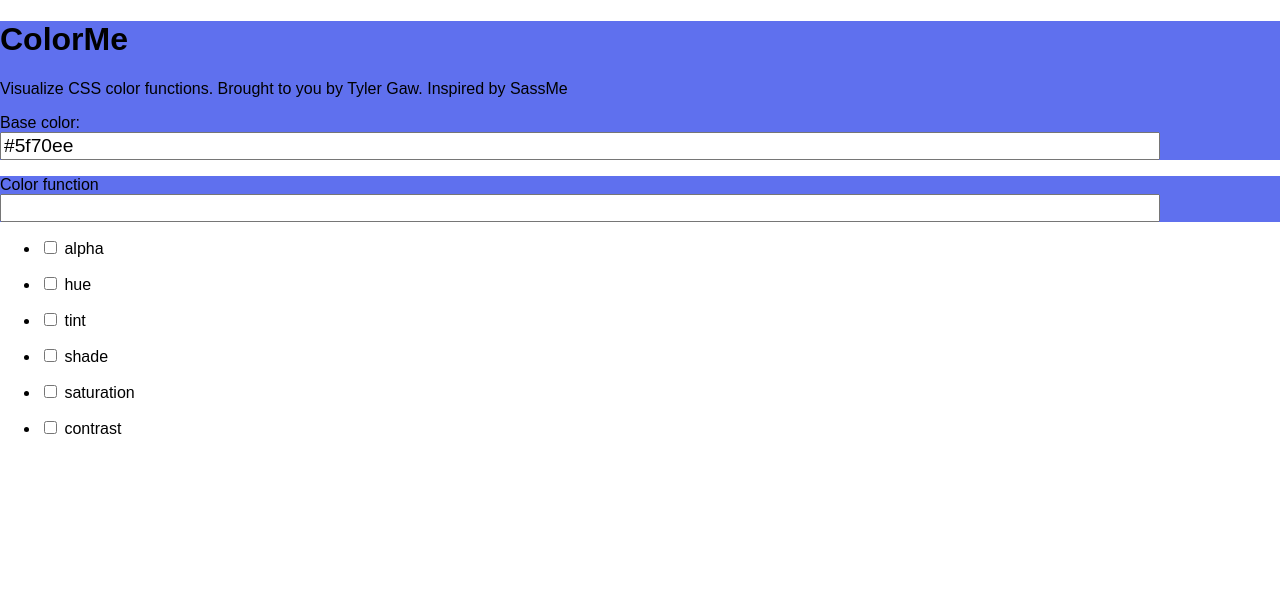
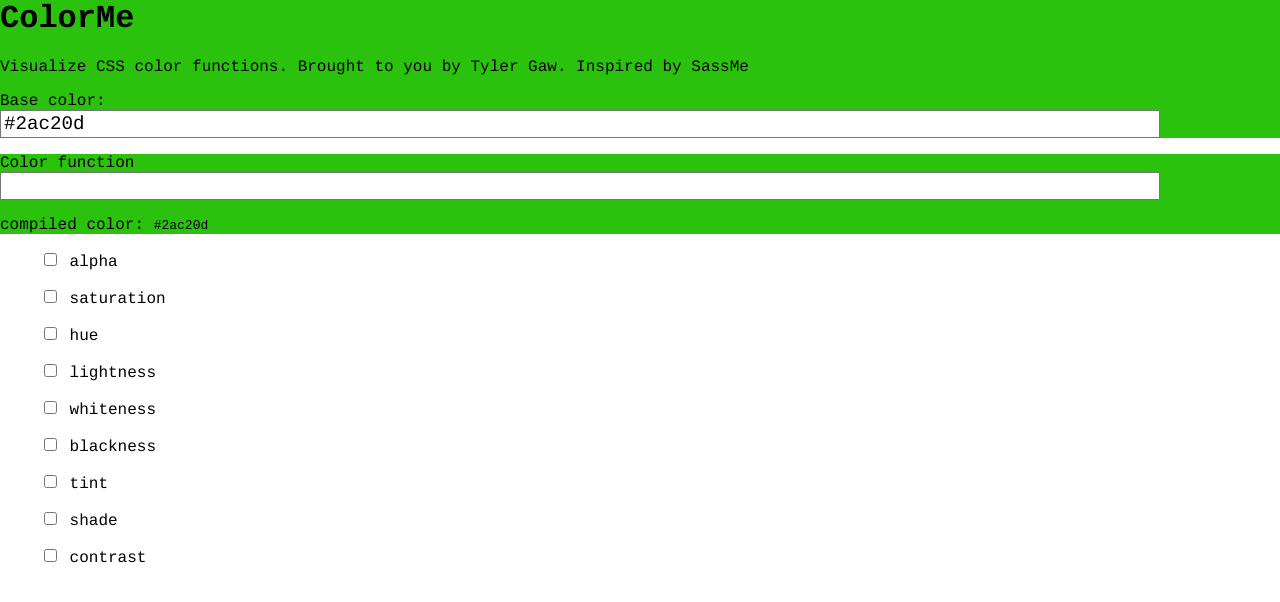
Before and after one commit to tylergaw/colorme, a React (Create React App) app: page / in a window 1280 px wide. Shown: the top 602 px of the page. Built offline with nearby package versions, Linux system fonts and the light colour scheme.

Commit message:
Adds url param base color setting. Fixes more stuff

```diff
--- a/package.json
+++ b/package.json
@@ -11,10 +11,10 @@
     "url": "https://tylergaw.com"
   },
   "homepage": "https://colorme.io",
+  "repository": "https://github.com/tylergaw/colorme",
   "bugs": "https://github.com/tylergaw/colorme/issues",
   "dependencies": {
     "color": "1.0.3",
-    "color-string": "1.4.0",
     "css-color-function": "1.3.0",
     "ramda": "0.23.0",
     "react": "15.4.1",
--- a/public/index.html
+++ b/public/index.html
@@ -4,6 +4,7 @@
     <meta charset="utf-8">
     <meta name="viewport" content="width=device-width, initial-scale=1">
     <link rel="shortcut icon" href="%PUBLIC_URL%/favicon.ico">
+    <link rel="stylesheet" href="https://fonts.googleapis.com/css?family=Cousine:400,700">
     <title>ColorMe</title>
   </head>
   <body>
--- a/src/App.css
+++ /dev/null
@@ -1,10 +0,0 @@
-label {
-  display: block;
-  margin-top: 1rem;
-}
-
-input[type='text'] {
-  display: block;
-  font-size: 1.2rem;
-  width: 90%;
-}
--- a/src/App.js
+++ b/src/App.js
@@ -1,25 +1,47 @@
-import './App.css';
-
 import React, { Component } from 'react';
-import {clone, findIndex, propEq} from 'ramda';
+import {findIndex, propEq} from 'ramda';
 
 import color from 'color';
 import colorFn from 'css-color-function';
-import colorString from 'color-string';
 
-const availableAdjusters = [
+const DEFAULT_BASE_COLOR = '#2ac20d';
+
+const ADJUSTERS = [
   {
     enabled: false,
     name: 'alpha',
     shortName: 'a',
+    unit: '%'
+  },
+  {
+    enabled: false,
+    name: 'saturation',
     unit: '%',
-    value: 100
+    shortName: 's'
   },
   {
     enabled: false,
     name: 'hue',
-    shortName: 'h',
-    value: null
+    max: 360,
+    shortName: 'h'
+  },
+  {
+    enabled: false,
+    name: 'lightness',
+    unit: '%',
+    shortName: 'l'
+  },
+  {
+    enabled: false,
+    name: 'whiteness',
+    unit: '%',
+    shortName: 'w'
+  },
+  {
+    enabled: false,
+    name: 'blackness',
+    unit: '%',
+    shortName: 'b'
   },
   {
     enabled: false,
@@ -35,74 +57,156 @@
   },
   {
     enabled: false,
-    name: 'saturation',
-    shortName: 's',
-    value: 0
-  },
-  {
-    enabled: false,
-    defaultValue: 0,
     name: 'contrast',
     unit: '%',
     value: 0
   }
 ];
 
-const getColorReport = (inputColor) => {
-  // Don't return a report if this is an invalid color.
-  if (!colorString.get(inputColor)) {
-    return null
+/**
+ * @param {String} inputColor - A valid hex, rgb, rgba color.
+ * @return {Object} An object containing the properties of the given inputColor.
+ *                  properties include; rgb, hsl, hwb, alpha, lightness,
+ *                  blackness, whiteness.
+ */
+const getColorProperties = (inputColor) => {
+  const colorObj = color(inputColor);
+  const {valpha} = colorObj;
+  const {
+    r: red,
+    g: green,
+    b: blue
+  } = colorObj.object();
+
+  const {
+    h: hue,
+    s: saturation,
+    l: lightness
+  } = colorObj.hsl().object();
+
+  const {
+    b: blackness,
+    w: whiteness
+  } = colorObj.hwb().object();
+
+  const properties = {
+    alpha: valpha * 100,
+    hue,
+    lightness,
+    saturation,
+    blackness,
+    whiteness,
+    red,
+    green,
+    blue
   };
 
-  const outputColorObj = color(inputColor);
+  // Round any floats up on the way out.
+  return Object.keys(properties).reduce((prev, curr) => {
+    prev[curr] = Math.ceil(properties[curr]);
+    return prev;
+  }, {});
+};
 
+/**
+ * @param {String} inputColor - A valid hex, rgb, rgba color.
+ * @return {Array} An array of adjuster objects customized to fit the inputColor.
+ */
+const getColorAdjusters = (inputColor) => {
+  const colorProperties = getColorProperties(inputColor);
+
+  return ADJUSTERS.reduce((prev, curr) => {
+    const adjuster = {...curr};
+    const prop = colorProperties[curr.name];
+
+    if (prop !== undefined) {
+      adjuster.value = prop;
+    }
+
+    prev.push(adjuster);
+    return prev;
+  }, []);
+};
+
+/**
+ * @param {String} val - A string that looks like a hex, rgb, or rgba color.
+ * @return {String} A valid color as a string.
+ */
+const getColorFromQueryVal = (val) => {
   const {
-    valpha: alpha,
-    color: [h, s, l]
-  } = outputColorObj.hsl();
+    hash,
+    search
+  } = window.location;
 
-  return {
-    alpha: alpha * 100,
-    hue: Math.ceil(h),
-    saturation: Math.ceil(s),
-    luminance: Math.ceil(l)
-  };
+  let baseColor = null;
+  const decoded = decodeURIComponent(val);
+
+  // Assume hex value with no "#" if we're at that length.
+  if (val.length === 3 || val.length === 6) {
+    baseColor = decoded.match('#') ? decoded : `#${val}`;
+  // Assume the user put an non-encoded "#" in the value for a hex color.
+  } else if (val.length === 0) {
+    if (hash) {
+      baseColor = hash;
+    }
+  } else {
+    baseColor = decodeURIComponent(val);
+  }
+
+  // One last check. If the baseColor provided is invalid, the call to
+  // color() here will throw an error and we fall back to default base.
+  try {
+    color(baseColor);
+  } catch (err) {
+    baseColor = null;
+    console.warn(`Invalid color provided in URL: ${search}, using default base color.`);
+  }
+
+  return baseColor;
 };
 
 class App extends Component {
-  constructor(props) {
-    super(props);
+  state = {
+    adjusters: getColorAdjusters(DEFAULT_BASE_COLOR),
+    adjustersStr: '',
+    colorFuncStr: '',
+    inputColor: DEFAULT_BASE_COLOR,
+    inputColorDisplay: DEFAULT_BASE_COLOR,
+    outputColor: DEFAULT_BASE_COLOR
+  };
 
-    const defaultInputColor = '#5f70ee';
-    const report = getColorReport(defaultInputColor);
-    const adjusters = availableAdjusters.reduce((prev, curr) => {
-      const clone = {
-        ...curr
-      };
+  componentWillMount() {
+    const {
+      search
+    } = window.location;
 
-      const inputColorValue = report[curr.name];
+    if (search.indexOf('color') > -1) {
+      const [,queryVal] = search.replace('?', '').split('=');
+      const baseColor = getColorFromQueryVal(queryVal) || DEFAULT_BASE_COLOR;
 
-      if (inputColorValue !== undefined) {
-        clone.value = inputColorValue;
-      }
-
-      prev.push(clone);
-      return prev;
-    }, []);
-
-    this.state = {
-      adjusters,
-      adjustersStr: '',
-      colorFuncStr: '',
-      inputColor: defaultInputColor,
-      outputColor: defaultInputColor
-    };
+      this.setState({
+        adjusters: getColorAdjusters(baseColor),
+        inputColor: baseColor,
+        inputColorDisplay: baseColor,
+        outputColor: baseColor
+      })
+    }
   }
 
   inputColorOnChange = (event) => {
-    this.setState({
-      inputColor: event.target.value
-    });
+    const inputValue = event.target.value;
+    try {
+      color(inputValue);
+
+      this.setState({
+        inputColor: inputValue,
+        inputColorDisplay: inputValue
+      });
+    } catch(err) {
+      this.setState({
+        inputColorDisplay: inputValue
+      });
+    };
   }
 
   adjusterOnChange = (event) => {
@@ -113,7 +217,7 @@
 
     const isToggle = event.target.type === 'checkbox';
     const adjusterName = event.target.name.replace('Value', '');
-    const nextAdjusters = clone(adjusters);
+    const nextAdjusters = [...adjusters];
     const index = findIndex(propEq('name', adjusterName))(nextAdjusters);
 
     if (isToggle) {
@@ -137,7 +241,7 @@
     }, '');
 
     const colorFuncStr = (adjustersStr.length) ?
-      `color(${inputColor} ${adjustersStr})` : '';
+      `color(${inputColor}${adjustersStr})` : '';
 
     const converted = colorFn.convert(colorFuncStr) || inputColor;
 
@@ -154,15 +258,15 @@
       adjusters,
       colorFuncStr,
       inputColor,
+      inputColorDisplay,
       outputColor
     } = this.state;
-
-    console.log(outputColor);
 
     const adjusterOptions = adjusters.map(a => {
       const {
         enabled,
         name,
+        max = 100,
         value
       } = a;
 
@@ -177,7 +281,7 @@
               <label>
                 Value
               </label>
-              <input type='number' name={`${name}Value`} min='0' max='100'
+              <input type='number' name={`${name}Value`} min='0' max={max}
                 defaultValue={value} onChange={this.adjusterOnChange} />
             </div>
           ) : ''}
@@ -188,19 +292,25 @@
     return (
       <div className="app">
 
-        <div style={{backgroundColor: inputColor}}>
+        <div className='colorContainer' style={{backgroundColor: inputColor}}>
           <h1>ColorMe</h1>
           <p>
-            Visualize CSS color functions. Brought to you by Tyler Gaw. Inspired by SassMe
+            Visualize CSS color functions. Brought to you by Tyler Gaw.
+            Inspired by SassMe
           </p>
 
           <label>Base color:</label>
-          <input type='text' value={inputColor} onChange={this.inputColorOnChange} />
+          <input type='text' value={inputColorDisplay}
+            onChange={this.inputColorOnChange} />
         </div>
 
-        <div style={{backgroundColor: outputColor}}>
+        <div className='colorContainer' style={{backgroundColor: outputColor}}>
           <label>Color function</label>
           <input type='text' readOnly value={colorFuncStr} />
+
+          <p>
+            compiled color: <code>{outputColor}</code>
+          </p>
         </div>
 
         <ul>
--- a/src/index.css
+++ b/src/index.css
@@ -1,5 +1,32 @@
 body {
   margin: 0;
   padding: 0;
-  font-family: sans-serif;
+  font-family: 'Cousine', monospace;
 }
+
+input {
+  font-family: 'Cousine', monospace;
+}
+
+h1 {
+  margin-top: 0;
+}
+
+label {
+  display: block;
+  margin-top: 1rem;
+}
+
+input[type='text'] {
+  display: block;
+  font-size: 1.2rem;
+  width: 90%;
+}
+
+ul {
+  list-style: none;
+}
+
+.colorContainer {
+  transition: 0.2s ease;
+}
```
